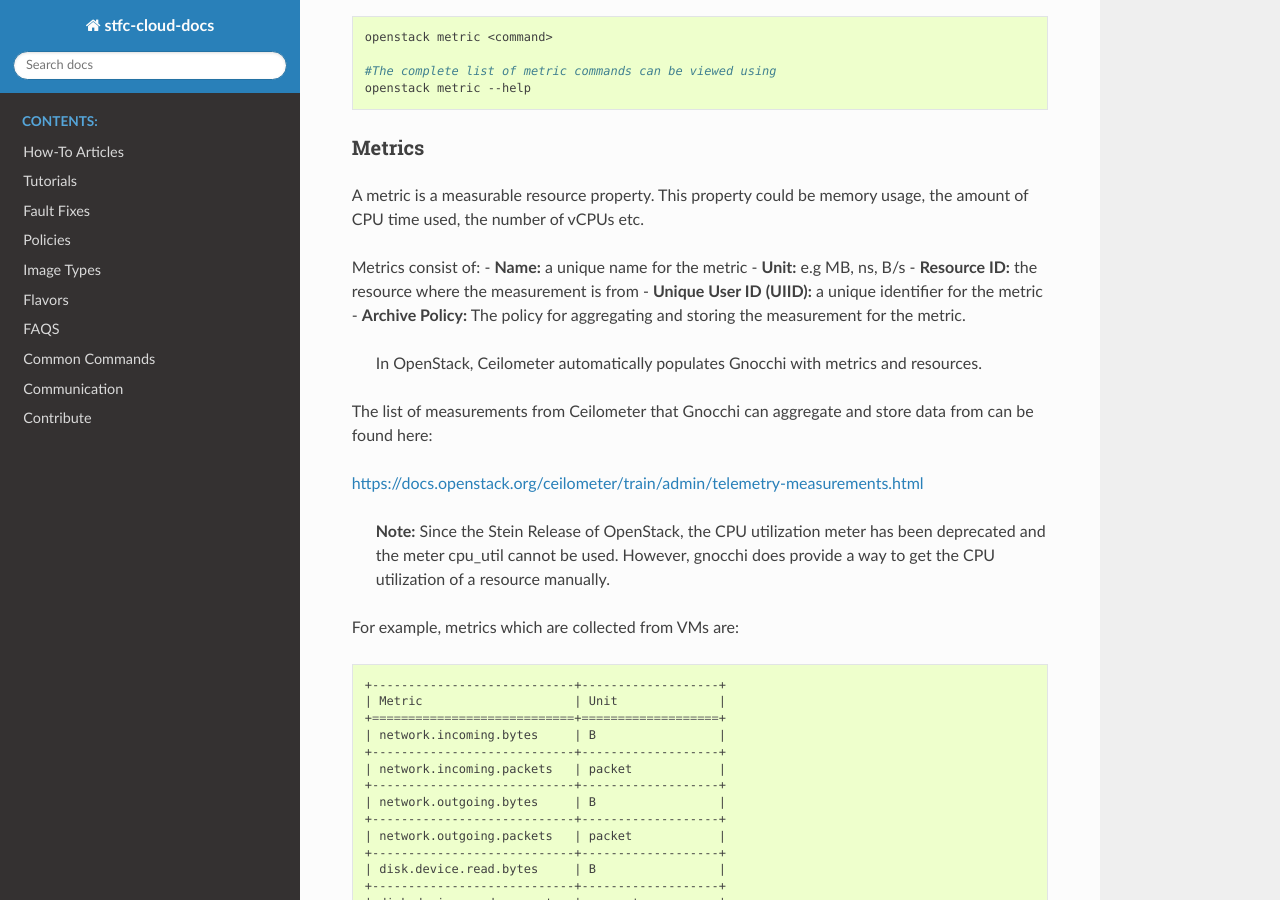
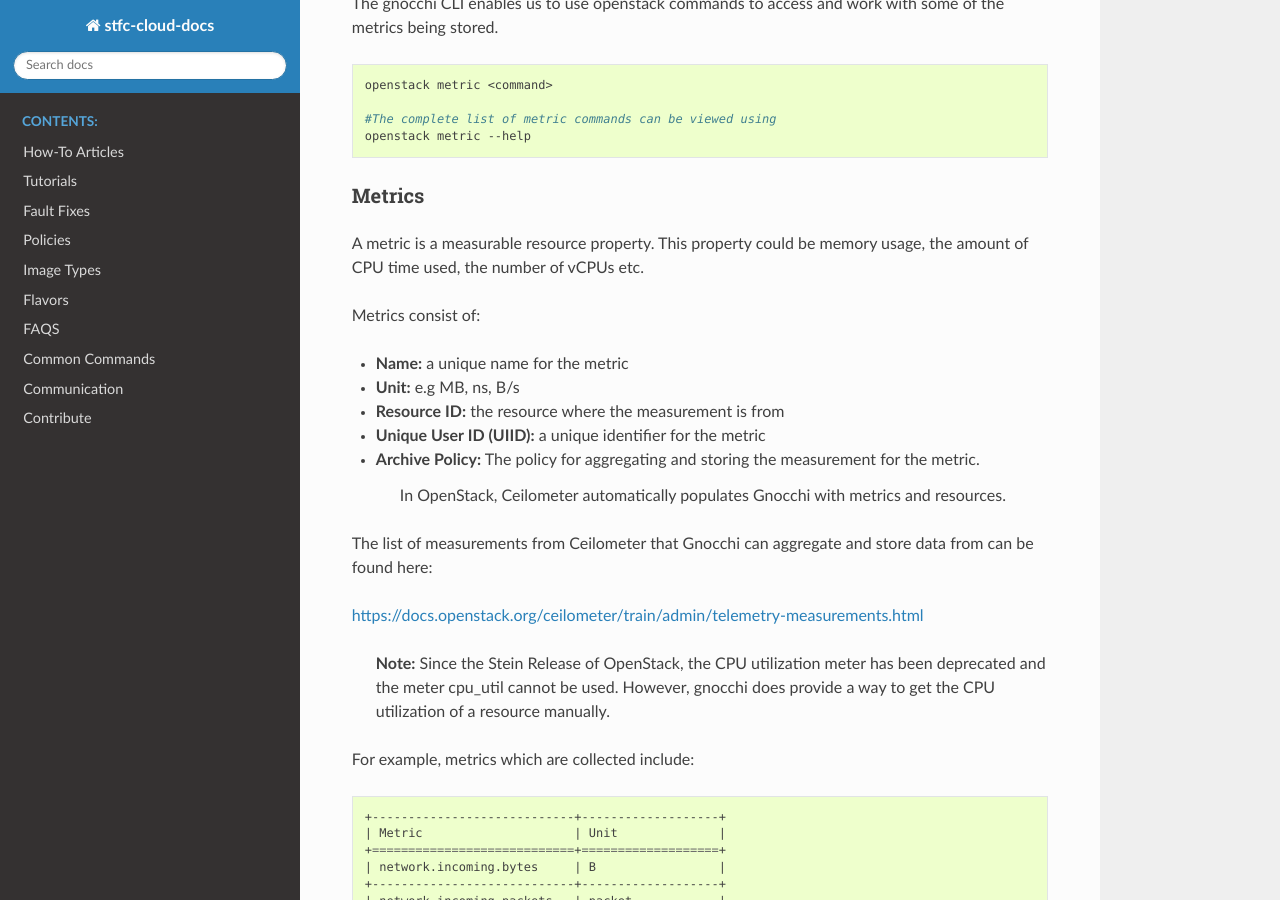
Before and after one commit to stfc/cloud-docs, a Sphinx documentation site: the page built from source/Aodh-and-Gnocchi/MonitoringVMsAodhGnocchi.rst, in a window 1280 px wide and 900 px high, scrolled down 1560 px. Built offline with Sphinx 7.4.7 and the Read the Docs theme 2.0.0, drawn with Linux system fonts in a browser that asks for light colours; some of the changed text lies outside the part shown.

Commit message:
Update MonitoringVMsAodhGnocchi.rst

```diff
--- a/source/Aodh-and-Gnocchi/MonitoringVMsAodhGnocchi.rst
+++ b/source/Aodh-and-Gnocchi/MonitoringVMsAodhGnocchi.rst
@@ -26,8 +26,11 @@ Aodh
 Aodh is the telemetry alarming service which triggers alarm when the collected data or metrics have met or broken defined rules.
 
 Alarms are governed by defined rules and have three states that they can enter:
+
 - **ok** - the rule has been evaluated as *false*
+
 - **alarm** - the rule has been evaluated as *true*
+
 - **insufficient_data** - there is not enough data available to meaningfully determine the alarm state.
 
 There are three types of alarms which can be created using Aodh:
@@ -66,10 +69,15 @@ Metrics
 A metric is a measurable resource property. This property could be memory usage, the amount of CPU time used, the number of vCPUs etc.
 
 Metrics consist of:
+
 - **Name:** a unique name for the metric
+
 - **Unit:** e.g MB, ns, B/s
+
 - **Resource ID:** the resource where the measurement is from
+
 - **Unique User ID (UIID):** a unique identifier for the metric
+
 - **Archive Policy:** The policy for aggregating and storing the measurement for the metric.
 
     In OpenStack, Ceilometer automatically populates Gnocchi with metrics and resources.
@@ -80,7 +88,7 @@ https://docs.openstack.org/ceilometer/train/admin/telemetry-measurements.html
 
     **Note:** Since the Stein Release of OpenStack, the CPU utilization meter has been deprecated and the meter cpu_util cannot be used. However, gnocchi does provide a way to get the CPU utilization of a resource manually.
 
-For example, metrics which are collected from VMs are:
+For example, metrics which are collected include:
 
 .. code-block:: bash
 
@@ -390,7 +398,7 @@ To view the measurements of a metric, we can use the command:
 
 To view the list of resource types:
 
-..code-block:: bash
+.. code-block:: bash
 
   openstack metric resource-type list
 
```
